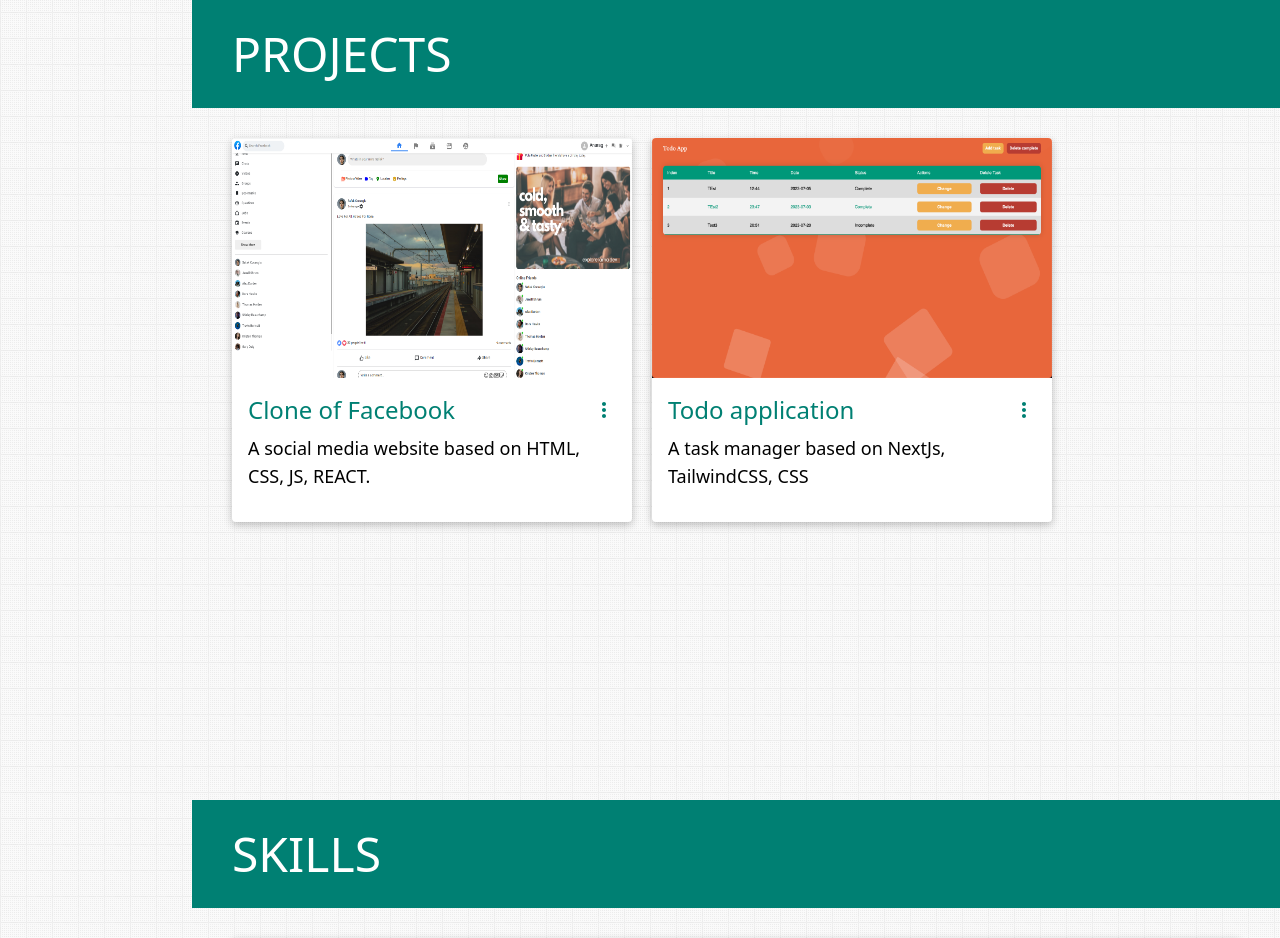
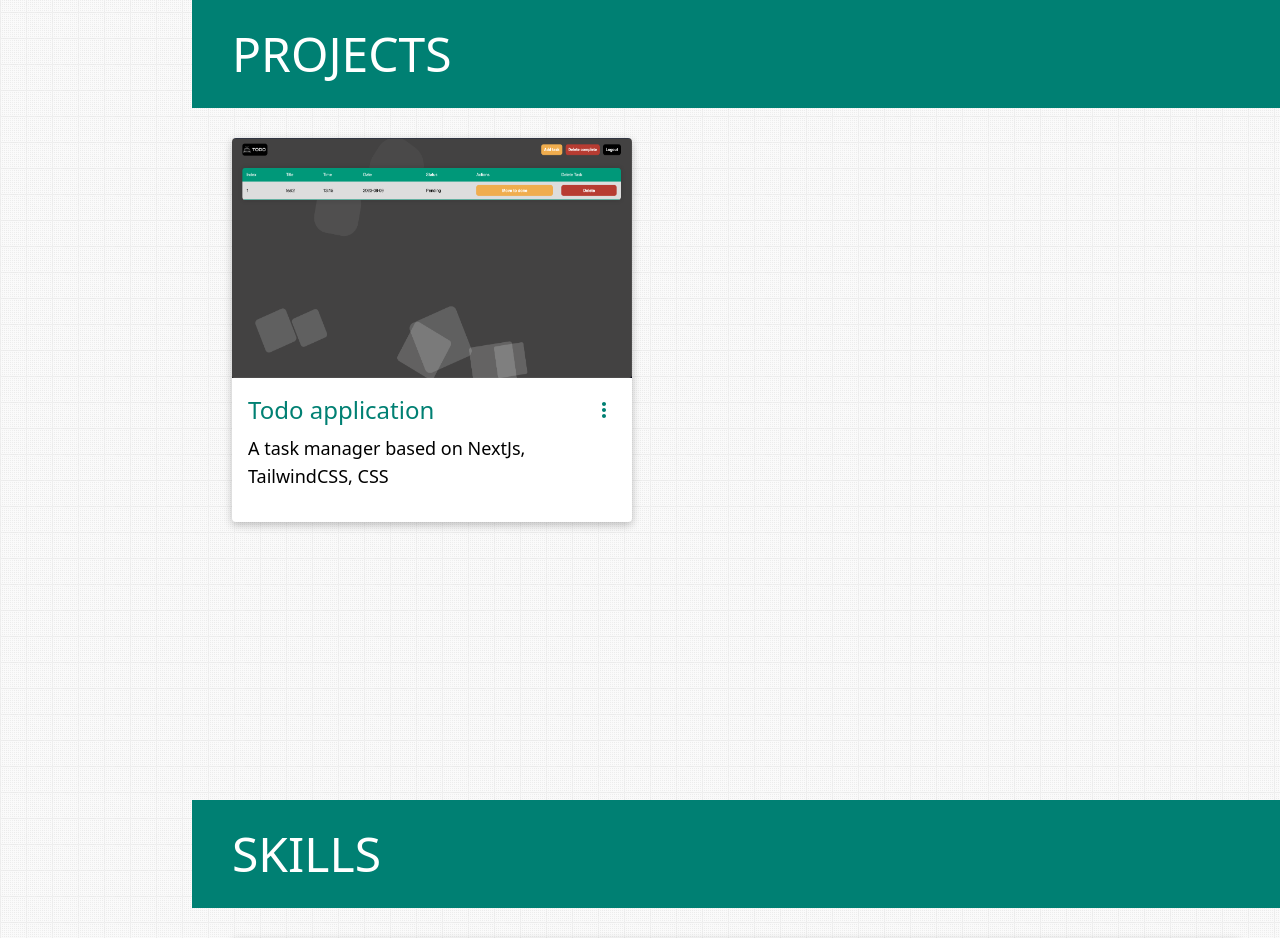
Before and after one commit to SINGH202/protfolio-nextjs, a Next.js app: page / in a window 1280 px wide. Shown: the part 1600-2538 px from the top of the page. Built offline with nearby package versions, Linux system fonts and the light colour scheme.

Commit message:
Updated projects section.

```diff
--- a/data.ts
+++ b/data.ts
@@ -152,21 +152,21 @@ export const config = {
     },
   ],
   projects: [
-    {
-      name: "Clone of Facebook",
-      subTitle: "A social media website based on HTML, CSS, JS, REACT.",
-      gitLink:
-        "https://github.com/iamkharwal/Facebook_Clone_FW13_T02/blob/main/README.md",
-      image: "/assets/img/facebok-1.png",
-      redirectLink: "https://facebook-masai-clone.netlify.app/",
-      features: [
-        "Register/login to the web app.",
-        "Browse through various posts of friends on the platform.",
-        "Add & remove friends on the platform.",
-        "Chat with friends",
-      ],
-      tools: ["HTML", "CSS", "JS", "REACT", "REDUX", "JSON", "CSS-LIBRARIES"],
-    },
+    // {
+    //   name: "Clone of Facebook",
+    //   subTitle: "A social media website based on HTML, CSS, JS, REACT.",
+    //   gitLink:
+    //     "https://github.com/iamkharwal/Facebook_Clone_FW13_T02/blob/main/README.md",
+    //   image: "/assets/img/facebok-1.png",
+    //   redirectLink: "https://facebook-masai-clone.netlify.app/",
+    //   features: [
+    //     "Register/login to the web app.",
+    //     "Browse through various posts of friends on the platform.",
+    //     "Add & remove friends on the platform.",
+    //     "Chat with friends",
+    //   ],
+    //   tools: ["HTML", "CSS", "JS", "REACT", "REDUX", "JSON", "CSS-LIBRARIES"],
+    // },
     {
       name: "Todo application",
       subTitle: "A task manager based on NextJs, TailwindCSS, CSS",
```
Also changed, not shown: public/assets/img/todo-app-2.png.
